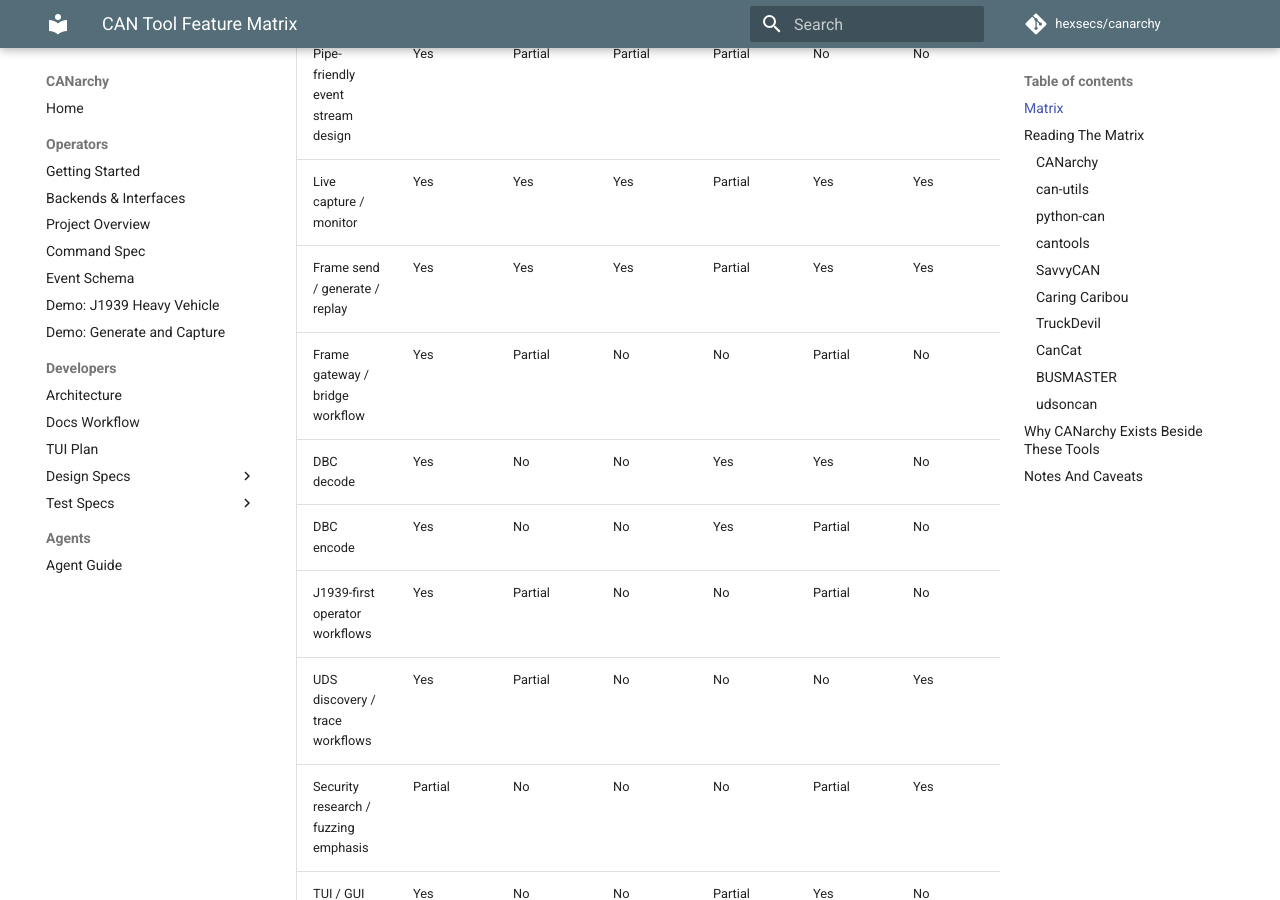
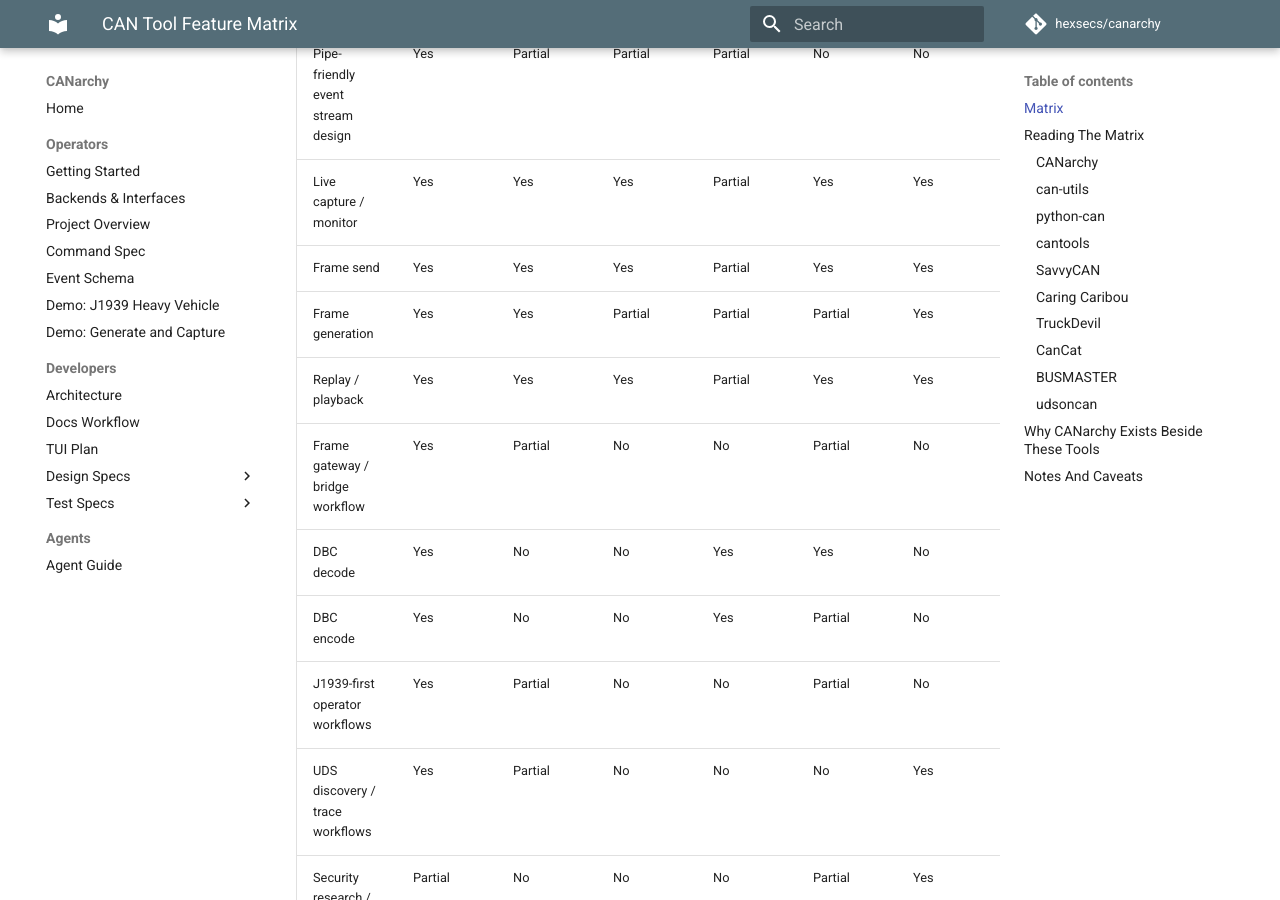
Before and after one commit to hexsecs/canarchy, an MkDocs documentation site: the page built from docs/feature-matrix.md, in a window 1280 px wide and 900 px high, scrolled down 992 px. Built offline with MkDocs 1.6.1 and Material for MkDocs 9.7.7, drawn with Linux system fonts in a browser that asks for light colours; comment, search, counter and statistics services are not loaded.

Commit message:
Refine CAN tool matrix transport rows
Split the combined frame transport row into send, generation, and replay so the comparison is more precise for tools such as cantools. refs #40

```diff
--- a/docs/feature-matrix.md
+++ b/docs/feature-matrix.md
@@ -25,7 +25,9 @@
 | Structured machine-readable output as core contract | Yes | No | Partial | No | No | No | Partial | No | No | No |
 | Pipe-friendly event stream design | Yes | Partial | Partial | Partial | No | No | No | No | No | No |
 | Live capture / monitor | Yes | Yes | Yes | Partial | Yes | Yes | Yes | Yes | Yes | No |
-| Frame send / generate / replay | Yes | Yes | Yes | Partial | Yes | Yes | Yes | Yes | Yes | No |
+| Frame send | Yes | Yes | Yes | Partial | Yes | Yes | Yes | Yes | Yes | No |
+| Frame generation | Yes | Yes | Partial | Partial | Partial | Yes | No | No | Partial | No |
+| Replay / playback | Yes | Yes | Yes | Partial | Yes | Yes | No | Yes | Yes | No |
 | Frame gateway / bridge workflow | Yes | Partial | No | No | Partial | No | No | No | No | No |
 | DBC decode | Yes | No | No | Yes | Yes | No | No | No | Partial | No |
 | DBC encode | Yes | No | No | Yes | Partial | No | No | No | Partial | No |
```
